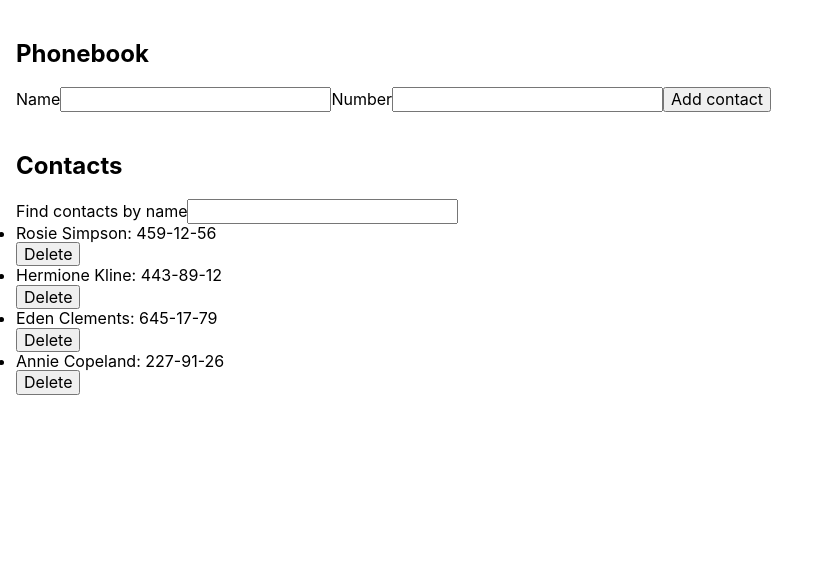
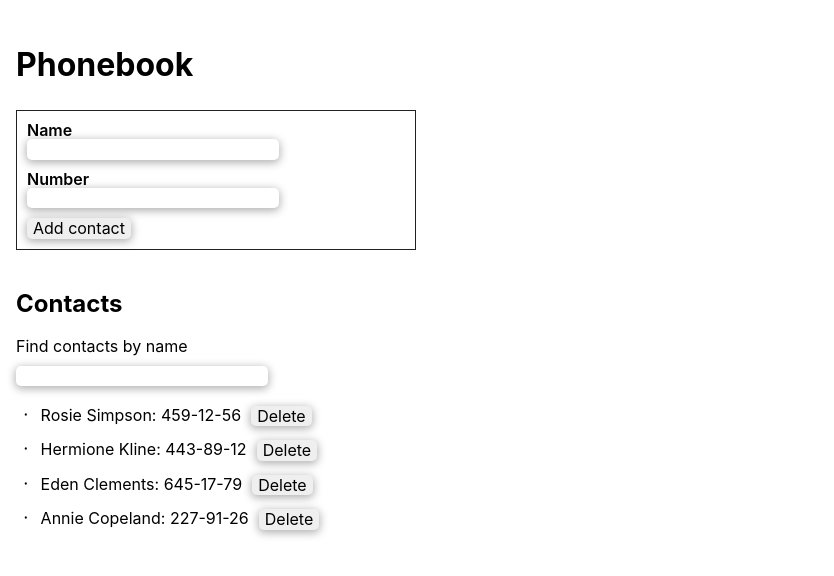
Before and after one commit to Denys-Kondratenko/goit-react-hw-02-phonebook, a React (Create React App) app: page / in a window 1280 px wide. Shown: the top 576 px of the page, without its empty margins (0-834 px from the left). Built offline with nearby package versions, Linux system fonts and the light colour scheme.

Commit message:
Зробив стилізацію

```diff
--- a/src/components/AddContactForm/AddContactForm.jsx
+++ b/src/components/AddContactForm/AddContactForm.jsx
@@ -1,7 +1,12 @@
 import PropTypes from 'prop-types';
 
-import { Formik, Form, ErrorMessage } from 'formik';
-import { Input } from './AddContactForm.styled';
+import { Formik, ErrorMessage } from 'formik';
+import {
+  AddButton,
+  ContactForm,
+  ContactLabel,
+  Input,
+} from './AddContactForm.styled';
 import * as yup from 'yup';
 import { nanoid } from 'nanoid';
 
@@ -41,19 +46,19 @@ export const AddContactForm = ({ onSave }) => {
         resetForm();
       }}
     >
-      <Form autoComplete="off">
-        <label htmlFor="name">
+      <ContactForm autoComplete="off">
+        <ContactLabel htmlFor="name">
           Name
           <Input name="name" required />
           <ErrorMessage name="name" component="p" />
-        </label>
-        <label htmlFor="number">
+        </ContactLabel>
+        <ContactLabel htmlFor="number">
           Number
           <Input type="tel" name="number" required />
           <ErrorMessage name="number" component="p" />
-        </label>
-        <button type="submit">Add contact</button>
-      </Form>
+        </ContactLabel>
+        <AddButton type="submit">Add contact</AddButton>
+      </ContactForm>
     </Formik>
   );
 };
--- a/src/components/AddContactForm/AddContactForm.styled.js
+++ b/src/components/AddContactForm/AddContactForm.styled.js
@@ -1,7 +1,37 @@
-import { Field } from 'formik';
+import { Field, Form } from 'formik';
 import styled from 'styled-components';
 
 export const Input = styled(Field)`
-  font-weight: 700;
-  color: red;
+  border: none;
+  color: ${({ theme }) => theme.colors.black};
+  box-shadow: 0px 2px 8px 1px rgba(0, 0, 0, 0.3);
+  border-radius: 5px;
 `;
+
+export const ContactForm = styled(Form)`
+  display: flex;
+  flex-direction: column;
+  align-items: flex-start;
+  width: 400px;
+  padding: 10px;
+  border: 1px solid ${({ theme }) => theme.colors.black};
+`;
+
+export const ContactLabel = styled.label`
+  display: flex;
+  flex-direction: column;
+  margin-bottom: 10px;
+  font-weight: 600;
+  p {
+    color: ${({ theme }) => theme.colors.red};
+    font-weight: 400;
+    font-size: 12px;
+  }
+`;
+
+export const AddButton = styled.button`
+  border-radius: 5px;
+  border: none;
+  cursor: pointer;
+  box-shadow: 0px 2px 8px 1px rgba(0, 0, 0, 0.3);
+`;
--- a/src/components/App.jsx
+++ b/src/components/App.jsx
@@ -54,7 +54,7 @@ export class App extends Component {
         <Section title="Phonebook">
           <AddContactForm onSave={this.addContact} />
         </Section>
-        <Section title="Contacts">
+        <Section firstTitle="Contacts">
           <Contacts
             contacts={this.getFilterContacts()}
             onDeleteContact={this.deleteContact}
--- a/src/components/Contacts/Contacts.jsx
+++ b/src/components/Contacts/Contacts.jsx
@@ -1,23 +1,24 @@
 import PropTypes from 'prop-types';
+import { ContactItem, ContactsList, DeleteButton } from './Contacts.styled';
 
 export const Contacts = ({ contacts, children, onDeleteContact }) => {
   return (
     <>
       {children}
-      <ul>
+      <ContactsList>
         {contacts.map(({ id, name, number }) => {
           return (
-            <li key={id}>
+            <ContactItem key={id}>
               <p>
                 {name}: {number}
               </p>
-              <button type="button" onClick={() => onDeleteContact(id)}>
+              <DeleteButton type="button" onClick={() => onDeleteContact(id)}>
                 Delete
-              </button>
-            </li>
+              </DeleteButton>
+            </ContactItem>
           );
         })}
-      </ul>
+      </ContactsList>
     </>
   );
 };
--- /dev/null
+++ b/src/components/Contacts/Contacts.styled.js
@@ -0,0 +1,22 @@
+import styled from 'styled-components';
+
+export const ContactsList = styled.ul`
+  list-style: disc;
+  padding-left: 5px;
+`;
+
+export const ContactItem = styled.li`
+  display: flex;
+  gap: 10px;
+  padding-bottom: 14px;
+  ::before {
+    content: '᛫';
+  }
+`;
+
+export const DeleteButton = styled.button`
+  border-radius: 5px;
+  border: none;
+  cursor: pointer;
+  box-shadow: 0px 2px 8px 1px rgba(0, 0, 0, 0.3);
+`;
--- a/src/components/Filter/Filter.jsx
+++ b/src/components/Filter/Filter.jsx
@@ -1,19 +1,19 @@
 import PropTypes from 'prop-types';
-import { Input } from 'components/AddContactForm/AddContactForm.styled';
 import { Formik, Form } from 'formik';
+import { FilterForm, Input } from './Filter.styled';
 
 export const Filter = ({ initialValues, onChange }) => {
   return (
     <Formik initialValues={initialValues}>
       <Form autoComplete="off">
-        <label htmlFor="filter">
+        <FilterForm htmlFor="filter">
           Find contacts by name
           <Input
             name="filter"
             value={initialValues.filter}
             onChange={onChange}
           />
-        </label>
+        </FilterForm>
       </Form>
     </Formik>
   );
--- /dev/null
+++ b/src/components/Filter/Filter.styled.js
@@ -0,0 +1,17 @@
+import { Field } from 'formik';
+import styled from 'styled-components';
+
+export const FilterForm = styled.label`
+  display: flex;
+  flex-direction: column;
+  align-items: flex-start;
+  gap: 10px;
+  margin-bottom: 20px;
+`;
+
+export const Input = styled(Field)`
+  border: none;
+  color: ${({ theme }) => theme.colors.black};
+  box-shadow: 0px 2px 8px 1px rgba(0, 0, 0, 0.3);
+  border-radius: 5px;
+`;
--- a/src/components/GlobalStyle.js
+++ b/src/components/GlobalStyle.js
@@ -23,6 +23,6 @@ p {
 ul, ol{
     margin: 0;
     padding: 0;
-    /* list-style: none; */
+    list-style: none;
 }
 `;
--- a/src/components/Section/Section.jsx
+++ b/src/components/Section/Section.jsx
@@ -1,9 +1,11 @@
 import PropTypes from 'prop-types';
+import { PhoneboockTitle } from './Section.styled';
 
-export const Section = ({ children, title }) => {
+export const Section = ({ children, title, firstTitle }) => {
   return (
     <section>
-      <h2>{title}</h2>
+      {title ? <PhoneboockTitle>{title}</PhoneboockTitle> : ''}
+      {firstTitle ? <h2>{firstTitle}</h2> : ''}
       {children}
     </section>
   );
@@ -11,4 +13,5 @@ export const Section = ({ children, title }) => {
 
 Section.propTypes = {
   title: PropTypes.string,
+  firstTitle: PropTypes.string,
 };
--- /dev/null
+++ b/src/components/Section/Section.styled.js
@@ -0,0 +1,5 @@
+import styled from 'styled-components';
+
+export const PhoneboockTitle = styled.h1`
+  font-size: 32px;
+`;
```
